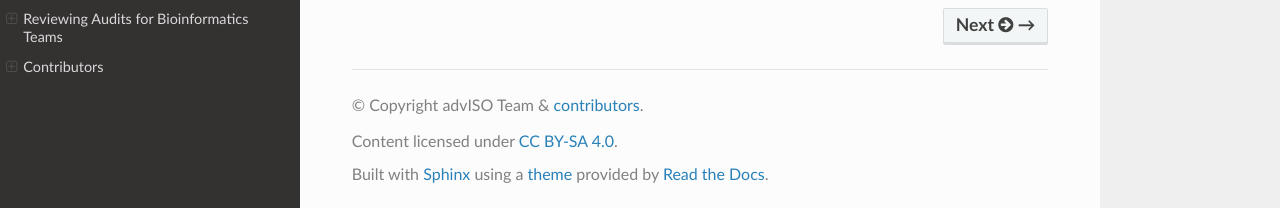
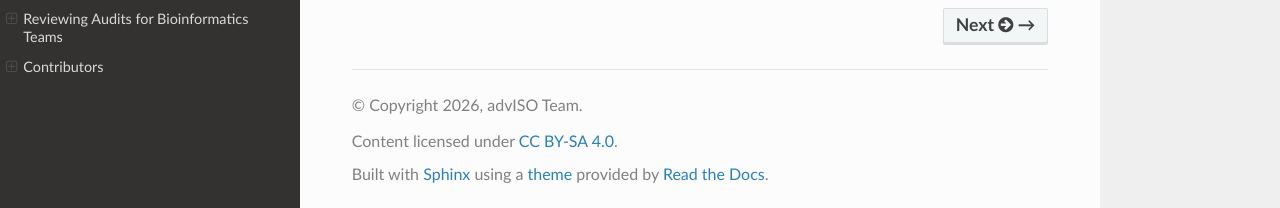
Before and after one commit to advISO-project/advISO_audit_guide, a Sphinx documentation site: the page built from docs/index.md, in a window 1280 px wide and 900 px high, scrolled down 1229 px. Shown: the part 689-897 px from the top of the window. Built offline with Sphinx 7.4.7 and the Read the Docs theme 3.1.0, drawn with Linux system fonts in a browser that asks for light colours.

Commit message:
Update copyright information in footer and configuration. Fixes #21

```diff
--- a/docs/_templates/footer.html
+++ b/docs/_templates/footer.html
@@ -2,7 +2,7 @@
 {% block contentinfo %}
   {% autoescape false %}
   <p>
-    &copy; Copyright advISO Team &amp; <a href="{{ pathto('pages/contributors') }}">contributors</a>.
+    &copy; Copyright {{ copyright }}.
   </p>
   <p>
     Content licensed under
--- a/docs/conf.py
+++ b/docs/conf.py
@@ -10,7 +10,7 @@ from datetime import date
 
 guide_name = 'advISO Audit Guide'
 author = 'advISO Team'
-copyright = f'{author} & contributors'
+copyright = f'{date.today().year}, {author}'
 release = '0.2'
 version = '0.2.0'
 
```
